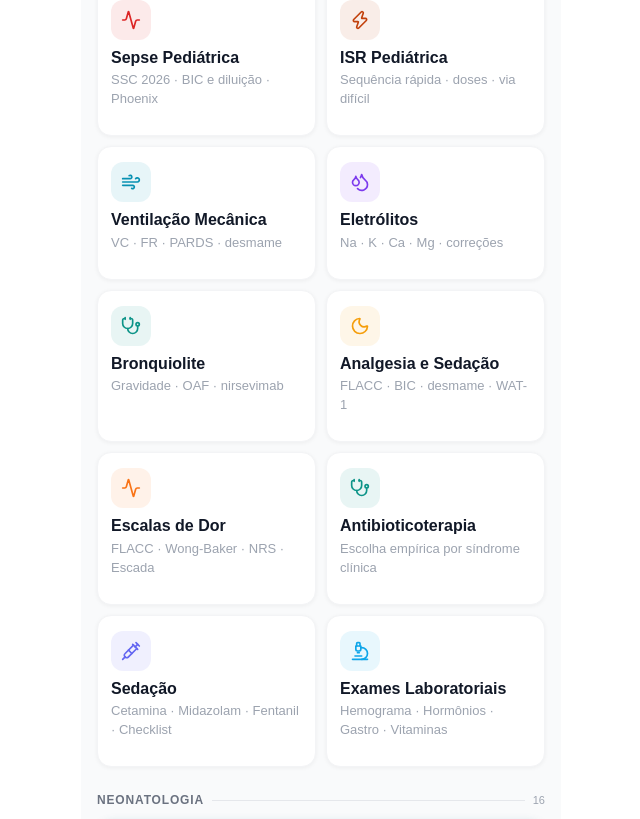
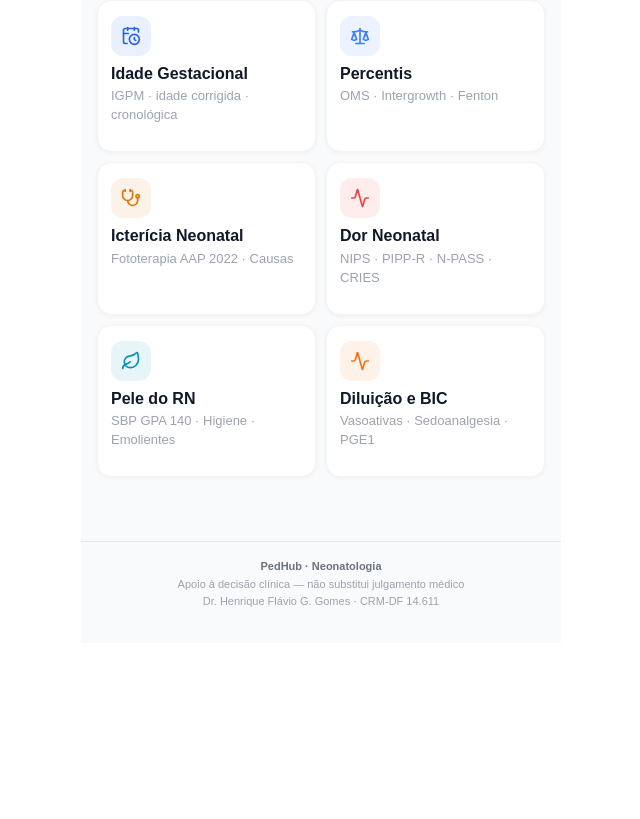
Before and after one commit to henriquepedbsb-pixel/pedhub, a React (Vite) app: page / in a window 1280 px wide. Shown: the part 1175-1994 px from the top of the page, without its empty margins (319-959 px from the left). After the commit the page ends 1818 px from the top, so only its background shows below. Built offline with nearby package versions, Linux system fonts and the light colour scheme.

Commit message:
feat: rota percentis-oms para pediatria geral

```diff
--- a/src/App.jsx
+++ b/src/App.jsx
@@ -1,229 +1,210 @@
-// src/App.jsx — PedHub · PedSuite
+// src/modulos/neonatal.jsx
+// Hub Neonatal — tela de entrada para os módulos de Neonatologia
 
-import { lazy, Suspense } from "react";
-import { Routes, Route, useNavigate, useLocation } from "react-router-dom";
-import { ArrowLeft } from "lucide-react";
-import PedHub from "./PedHub"; // importação direta — não lazy
+import React from "react";
+import { useNavigate } from "react-router-dom";
+import {
+  Baby,
+  Scale,
+  Zap,
+  Wind,
+  Calculator,
+  CalendarClock,
+  Thermometer,
+  BookOpen,
+  AlertTriangle,
+  Pill,
+  Heart,
+  Droplets,
+  Stethoscope,
+  Activity,
+  Leaf,
+} from "lucide-react";
 
-/* ─── Lazy imports — Pediatria Geral ─────────────────────────────────────── */
-const Percentis        = lazy(() => import("./modulos/percentis"));
-const Urgencias        = lazy(() => import("./modulos/urgencias"));
-const Formulas         = lazy(() => import("./modulos/formulas"));
-const Gastropediatria  = lazy(() => import("./modulos/gastropediatria"));
-const Pedfarma         = lazy(() => import("./modulos/pedfarma"));
-const Vacinal          = lazy(() => import("./modulos/vacinal"));
-const Hidratacao       = lazy(() => import("./modulos/hidratacao"));
-const Scores           = lazy(() => import("./modulos/scores"));
-const FebreSemFoco     = lazy(() => import("./modulos/febre-sem-foco"));
-const TceLeve          = lazy(() => import("./modulos/tce-leve"));
-const Dnpm             = lazy(() => import("./modulos/dnpm"));
-const Dermato          = lazy(() => import("./modulos/dermato"));
-const Sepse            = lazy(() => import("./modulos/sepse"));
-const ISR              = lazy(() => import("./modulos/isr"));
-const Ventilacao       = lazy(() => import("./modulos/ventilacao"));
-const Eletrolitos      = lazy(() => import("./modulos/eletrolitos"));
-const Bronquiolite     = lazy(() => import("./modulos/bronquiolite"));
-const AnalgesiaSedacao = lazy(() => import("./modulos/analgesia-sedacao"));
-const Dor              = lazy(() => import("./modulos/dor"));
-const Antibioticos     = lazy(() => import("./modulos/antibioticos"));
-const Sedacao          = lazy(() => import("./modulos/sedacao"));
-const ExamesLab        = lazy(() => import("./modulos/exames-lab"));
-const IdadeGestacional = lazy(() => import("./modulos/idade-gestacional"));
+const COR_HUB = "#0E7490";
 
-/* ─── Lazy imports — Neonatologia ────────────────────────────────────────── */
-const Neonatal         = lazy(() => import("./modulos/neonatal"));
-const CuidadosPeleRn   = lazy(() => import("./modulos/cuidados-pele-rn"));
-const Neonatologia1    = lazy(() => import("./modulos/neonatologia-1"));
-const Neonatologia2    = lazy(() => import("./modulos/neonatologia-2"));
-const Neonatologia3    = lazy(() => import("./modulos/neonatologia-3"));
-const Neonatologia4    = lazy(() => import("./modulos/neonatologia-4"));
-const Neonatologia5    = lazy(() => import("./modulos/neonatologia-5"));
-const Neonatologia6    = lazy(() => import("./modulos/neonatologia-6"));
-const DilucaoBic       = lazy(() => import("./modulos/dilucao-bic"));
-const TigNeonatal      = lazy(() => import("./modulos/tig-neonatal"));
-const Canguru          = lazy(() => import("./modulos/canguru"));
-const DexametasonaDbp  = lazy(() => import("./modulos/dexametasona-dbp"));
-const GuiaVacinal2026  = lazy(() => import("./modulos/guia-vacinal-2026"));
-const DorNeonatal      = lazy(() => import("./modulos/DorNeonatal"));
-const Hipotermia       = lazy(() => import("./modulos/hipotermia"));
-const Surfactante      = lazy(() => import("./modulos/surfactante"));
-const NEC              = lazy(() => import("./modulos/nec"));
+/* ─── Seções temáticas ───────────────────────────────────────────────────── */
+const SECOES = [
+  {
+    titulo: "Sala de Parto",
+    Icon: Zap,
+    mods: [
+      { rota: "/neonatologia-1", label: "Reanimação RNPT <34s", desc: "Sala de parto · SBP 2026", Icon: Zap,        cor: "#0E7490" },
+      { rota: "/neonatologia-6", label: "Reanimação RN ≥34s",   desc: "Sala de parto · SBP 2026", Icon: Wind,       cor: "#0284C7" },
+      { rota: "/neonatologia-4", label: "Scores Neonatais",      desc: "Apgar · Capurro · Silverman", Icon: Calculator, cor: "#7C3AED" },
+    ],
+  },
+  {
+    titulo: "Cuidados Intensivos",
+    Icon: Thermometer,
+    mods: [
+      { rota: "/hipotermia",       label: "Hipotermia Terapêutica",  desc: "EHI · Thompson · reaquecimento", Icon: Thermometer,   cor: "#4F46E5" },
+      { rota: "/surfactante",      label: "Surfactante",             desc: "LISA · INSURE · dose por peso",  Icon: BookOpen,       cor: "#059669" },
+      { rota: "/nec",              label: "Enterocolite Necrosante", desc: "Bell · ATB por peso/IG · cirurgia", Icon: AlertTriangle, cor: "#92400E" },
+      { rota: "/dexametasona-dbp", label: "Dexa DBP",                desc: "DART · Protocolo HMIB · RNPT",   Icon: Pill,           cor: "#0891B2" },
+    ],
+  },
+  {
+    titulo: "Metabólico & Nutrição",
+    Icon: Droplets,
+    mods: [
+      { rota: "/neonatologia-2", label: "Hipoglicemia Neonatal", desc: "Hipoglicemia · Gel de Dextrose",      Icon: Heart,    cor: "#0D9488" },
+      { rota: "/neonatologia-5", label: "NPT Neonatal",          desc: "Nutrição Parenteral · Eletrólitos",   Icon: Droplets, cor: "#6366F1" },
+      { rota: "/tig-neonatal",   label: "TIG Neonatal",          desc: "Taxa de Infusão de Glicose · UCIN",   Icon: Droplets, cor: "#0891B2" },
+      { rota: "/canguru",        label: "Canguru",               desc: "Prescrição e Receituário Neonatal",   Icon: Heart,    cor: "#10B981" },
+    ],
+  },
+  {
+    titulo: "Avaliação & Conforto",
+    Icon: Stethoscope,
+    mods: [
+      { rota: "/idade-gestacional", label: "Idade Gestacional",  desc: "IGPM · idade corrigida · cronológica", Icon: CalendarClock, cor: "#2563EB" },
+      { rota: "/percentis",         label: "Percentis",          desc: "OMS · Intergrowth · Fenton",          Icon: Scale,         cor: "#3B82F6" },
+      { rota: "/neonatologia-3",  label: "Icterícia Neonatal", desc: "Fototerapia AAP 2022 · Causas",      Icon: Stethoscope, cor: "#D97706" },
+      { rota: "/dor-neonatal",    label: "Dor Neonatal",       desc: "NIPS · PIPP-R · N-PASS · CRIES",     Icon: Activity,    cor: "#EF4444" },
+      { rota: "/cuidados-pele-rn",label: "Pele do RN",         desc: "SBP GPA 140 · Higiene · Emolientes", Icon: Leaf,        cor: "#0891B2" },
+      { rota: "/dilucao-bic",     label: "Diluição e BIC",     desc: "Vasoativas · Sedoanalgesia · PGE1",  Icon: Activity,    cor: "#F97316" },
+    ],
+  },
+];
 
-/* ─── Mapa de módulos — label + cor para o Header ───────────────────────── */
-/* Campo opcional "voltar": rota de retorno do botão voltar (default "/")    */
-const MODULO_MAP = {
-  // Pediatria Geral
-  "/percentis":         { label: "Percentis",                 cor: "#3B82F6" },
-  "/urgencias":         { label: "Urgências",                 cor: "#EF4444" },
-  "/formulas":          { label: "Fórmulas Infantis",         cor: "#10B981" },
-  "/gastropediatria":   { label: "Gastropediatria",           cor: "#F59E0B" },
-  "/pedfarma":          { label: "PedFarma",                  cor: "#8B5CF6" },
-  "/vacinal":           { label: "Calendário Vacinal",        cor: "#06B6D4" },
-  "/hidratacao":        { label: "Hidratação",                cor: "#3B82F6" },
-  "/scores":            { label: "Scores Pediátricos",        cor: "#F97316" },
-  "/febre-sem-foco":    { label: "Febre Sem Foco",            cor: "#EF4444" },
-  "/tce-leve":          { label: "TCE Leve",                  cor: "#7C3AED" },
-  "/dnpm":              { label: "DNPM",                      cor: "#8B5CF6" },
-  "/dermato":           { label: "Dermatologia",              cor: "#EC4899" },
-  "/sepse":             { label: "Sepse Pediátrica",          cor: "#DC2626" },
-  "/isr":               { label: "ISR Pediátrica",            cor: "#C2410C" },
-  "/ventilacao":        { label: "Ventilação Mecânica",       cor: "#0891B2" },
-  "/eletrolitos":       { label: "Distúrbios Eletrolíticos",  cor: "#7C3AED" },
-  "/bronquiolite":      { label: "Bronquiolite",              cor: "#0D9488" },
-  "/analgesia-sedacao": { label: "Analgesia e Sedação",       cor: "#F59E0B" },
-  "/dor":               { label: "Escalas de Dor",            cor: "#F97316" },
-  "/antibioticos":      { label: "Antibioticoterapia",        cor: "#0D9488" },
-  "/sedacao":           { label: "Sedação em Procedimentos",  cor: "#6366F1" },
-  "/exames-lab":        { label: "Exames Laboratoriais",      cor: "#0EA5E9" },
-  "/idade-gestacional": { label: "Idade Gestacional",         cor: "#2563EB", voltar: "/neonatal" },
-  // Neonatologia — hub
-  "/neonatal":          { label: "Neonatologia",              cor: "#0E7490" },
-  // Neonatologia — módulos (voltam ao hub)
-  "/cuidados-pele-rn":  { label: "Pele do RN",                cor: "#0891B2", voltar: "/neonatal" },
-  "/neonatologia-1":    { label: "Neonatologia I",            cor: "#0E7490", voltar: "/neonatal" },
-  "/neonatologia-2":    { label: "Neonatologia II",           cor: "#0D9488", voltar: "/neonatal" },
-  "/neonatologia-3":    { label: "Neonatologia III",          cor: "#D97706", voltar: "/neonatal" },
-  "/neonatologia-4":    { label: "Neonatologia IV",           cor: "#7C3AED", voltar: "/neonatal" },
-  "/neonatologia-5":    { label: "Neonatologia V",            cor: "#6366F1", voltar: "/neonatal" },
-  "/neonatologia-6":    { label: "Neonatologia VI",           cor: "#0284C7", voltar: "/neonatal" },
-  "/dilucao-bic":       { label: "Diluição e BIC",            cor: "#F97316", voltar: "/neonatal" },
-  "/tig-neonatal":      { label: "TIG Neonatal",              cor: "#0891B2", voltar: "/neonatal" },
-  "/canguru":           { label: "Canguru",                   cor: "#10B981", voltar: "/neonatal" },
-  "/dexametasona-dbp":  { label: "Dexa DBP",                  cor: "#0891B2", voltar: "/neonatal" },
-  "/guia-vacinal-2026": { label: "Guia Vacinal 2026",         cor: "#06B6D4", voltar: "/neonatal" },
-  "/dor-neonatal":      { label: "Dor Neonatal",              cor: "#EF4444", voltar: "/neonatal" },
-  "/hipotermia":        { label: "Hipotermia Terapêutica",    cor: "#4F46E5", voltar: "/neonatal" },
-  "/surfactante":       { label: "Surfactante",               cor: "#059669", voltar: "/neonatal" },
-  "/nec":               { label: "Enterocolite Necrosante",   cor: "#92400E", voltar: "/neonatal" },
-};
+/* ─── Card de módulo ─────────────────────────────────────────────────────── */
+function ModuloCard({ modulo, onClick }) {
+  const { label, desc, Icon, cor } = modulo;
+  return (
+    <button
+      onClick={onClick}
+      style={{
+        background: "#fff",
+        border: "1.5px solid #F3F4F6",
+        borderRadius: 14,
+        padding: "15px 13px",
+        cursor: "pointer",
+        textAlign: "left",
+        display: "flex",
+        flexDirection: "column",
+        gap: 8,
+        width: "100%",
+        boxShadow: "0 1px 4px rgba(0,0,0,0.05)",
+      }}
+    >
+      <div style={{
+        width: 40, height: 40, borderRadius: 12,
+        background: cor + "18",
+        display: "flex", alignItems: "center", justifyContent: "center",
+        flexShrink: 0,
+      }}>
+        <Icon size={20} color={cor} />
+      </div>
+      <div>
+        <p style={{
+          fontWeight: 700, fontSize: 16,
+          color: "#111827", margin: "0 0 3px",
+          lineHeight: 1.3,
+          wordBreak: "break-word", hyphens: "auto",
+        }}>{label}</p>
+        <p style={{
+          fontSize: 13, color: "#9CA3AF",
+          margin: 0, lineHeight: 1.45,
+          wordBreak: "break-word",
+        }}>{desc}</p>
+      </div>
+      <div style={{ height: 3, borderRadius: 2, background: cor + "40", marginTop: "auto" }} />
+    </button>
+  );
+}
 
-/* ─── Header global ──────────────────────────────────────────────────────── */
-function Header() {
+/* ─── Hub Neonatal ───────────────────────────────────────────────────────── */
+export default function Neonatal() {
   const navigate = useNavigate();
-  const location = useLocation();
-  const modulo   = MODULO_MAP[location.pathname];
-
-  if (!modulo) return null;
-
-  const destinoVoltar = modulo.voltar || "/";
+  const totalMods = SECOES.reduce((acc, s) => acc + s.mods.length, 0);
 
   return (
     <div style={{
-      position: "sticky", top: 0, zIndex: 100,
-      background: "#ffffff", borderBottom: "2px solid #F3F4F6",
-      width: "100%",
+      fontFamily: "'DM Sans', sans-serif",
+      maxWidth: 480, margin: "0 auto",
+      minHeight: "100vh",
+      background: "#F9FAFB",
     }}>
+      {/* Hero */}
       <div style={{
-        maxWidth: 480, margin: "0 auto",
-        display: "flex", alignItems: "center",
-        padding: "11px 16px", gap: 12,
+        background: "linear-gradient(135deg, #0E7490 0%, #155E75 100%)",
+        padding: "24px 20px 22px",
+        color: "#fff",
       }}>
-        <button
-          onClick={() => navigate(destinoVoltar)}
-          aria-label="Voltar"
-          style={{
-            background: "none", border: "none", cursor: "pointer",
-            padding: 4, display: "flex", alignItems: "center",
-            borderRadius: 8,
-          }}
-        >
-          <ArrowLeft size={22} color={modulo.cor} />
-        </button>
-        <span style={{
-          fontFamily: "'DM Sans', sans-serif",
-          fontWeight: 700, fontSize: 16, color: "#111827",
-          flex: 1,
-        }}>
-          {modulo.label}
-        </span>
-        <div style={{
-          width: 8, height: 8, borderRadius: "50%",
-          background: modulo.cor, flexShrink: 0,
-        }} />
+        <div style={{ display: "flex", alignItems: "center", gap: 12 }}>
+          <div style={{
+            background: "rgba(255,255,255,0.18)",
+            borderRadius: 14, width: 48, height: 48,
+            display: "flex", alignItems: "center", justifyContent: "center",
+            flexShrink: 0,
+          }}>
+            <Baby size={26} color="#fff" />
+          </div>
+          <div>
+            <h1 style={{
+              fontFamily: "'DM Serif Display', serif",
+              fontSize: 26, margin: "0 0 3px", lineHeight: 1.1,
+            }}>
+              Neonatologia
+            </h1>
+            <p style={{ fontSize: 13, opacity: 0.88, margin: 0 }}>
+              {totalMods} ferramentas · do parto à alta da UCIN
+            </p>
+          </div>
+        </div>
+      </div>
+
+      {/* Seções */}
+      <div style={{ padding: "16px 16px 40px" }}>
+        {SECOES.map((secao) => (
+          <div key={secao.titulo} style={{ marginBottom: 24 }}>
+            <div style={{
+              display: "flex", alignItems: "center", gap: 8,
+              marginBottom: 12,
+            }}>
+              <secao.Icon size={16} color={COR_HUB} />
+              <p style={{
+                fontWeight: 700, fontSize: 12,
+                color: "#374151", margin: 0,
+                letterSpacing: "0.06em",
+                textTransform: "uppercase",
+              }}>
+                {secao.titulo}
+              </p>
+              <div style={{ flex: 1, height: 1, background: "#E5E7EB" }} />
+              <span style={{ fontSize: 11, color: "#9CA3AF" }}>{secao.mods.length}</span>
+            </div>
+
+            <div style={{
+              display: "grid",
+              gridTemplateColumns: "1fr 1fr",
+              gap: 10,
+            }}>
+              {secao.mods.map((m) => (
+                <ModuloCard
+                  key={m.rota}
+                  modulo={m}
+                  onClick={() => navigate(m.rota)}
+                />
+              ))}
+            </div>
+          </div>
+        ))}
+      </div>
+
+      {/* Footer */}
+      <div style={{
+        textAlign: "center",
+        padding: "16px 20px 32px",
+        borderTop: "1px solid #E5E7EB",
+      }}>
+        <p style={{ fontSize: 11, color: "#9CA3AF", margin: 0, lineHeight: 1.6 }}>
+          <strong style={{ color: "#6B7280" }}>PedHub · Neonatologia</strong><br />
+          Apoio à decisão clínica — não substitui julgamento médico<br />
+          Dr. Henrique Flávio G. Gomes · CRM-DF 14.611
+        </p>
       </div>
     </div>
   );
 }
-
-/* ─── Loading fallback ───────────────────────────────────────────────────── */
-function Loading() {
-  return (
-    <div style={{
-      display: "flex", flexDirection: "column",
-      justifyContent: "center", alignItems: "center",
-      height: "60vh", gap: 12,
-      fontFamily: "'DM Sans', sans-serif",
-    }}>
-      <div style={{
-        width: 36, height: 36, borderRadius: "50%",
-        border: "3px solid #E5E7EB",
-        borderTopColor: "#3B82F6",
-        animation: "pedhub-spin 0.7s linear infinite",
-      }} />
-      <style>{`@keyframes pedhub-spin { to { transform: rotate(360deg); } }`}</style>
-      <p style={{ fontSize: 13, color: "#9CA3AF", margin: 0 }}>Carregando módulo…</p>
-    </div>
-  );
-}
-
-/* ─── App principal ──────────────────────────────────────────────────────── */
-export default function App() {
-  return (
-    <>
-      <Header />
-      <Suspense fallback={<Loading />}>
-        <Routes>
-          {/* Home */}
-          <Route path="/"                  element={<PedHub />} />
-
-          {/* ─── Pediatria Geral ─── */}
-          <Route path="/percentis"         element={<Percentis />} />
-          <Route path="/urgencias"         element={<Urgencias />} />
-          <Route path="/formulas"          element={<Formulas />} />
-          <Route path="/gastropediatria"   element={<Gastropediatria />} />
-          <Route path="/pedfarma"          element={<Pedfarma />} />
-          <Route path="/vacinal"           element={<Vacinal />} />
-          <Route path="/hidratacao"        element={<Hidratacao />} />
-          <Route path="/scores"            element={<Scores />} />
-          <Route path="/febre-sem-foco"    element={<FebreSemFoco />} />
-          <Route path="/tce-leve"          element={<TceLeve />} />
-          <Route path="/dnpm"              element={<Dnpm />} />
-          <Route path="/dermato"           element={<Dermato />} />
-          <Route path="/sepse"             element={<Sepse />} />
-          <Route path="/isr"               element={<ISR />} />
-          <Route path="/ventilacao"        element={<Ventilacao />} />
-          <Route path="/eletrolitos"       element={<Eletrolitos />} />
-          <Route path="/bronquiolite"      element={<Bronquiolite />} />
-          <Route path="/analgesia-sedacao" element={<AnalgesiaSedacao />} />
-          <Route path="/dor"               element={<Dor />} />
-          <Route path="/antibioticos"      element={<Antibioticos />} />
-          <Route path="/sedacao"           element={<Sedacao />} />
-          <Route path="/exames-lab"        element={<ExamesLab />} />
-          <Route path="/idade-gestacional" element={<IdadeGestacional />} />
-
-          {/* ─── Neonatologia ─── */}
-          <Route path="/neonatal"          element={<Neonatal />} />
-          <Route path="/cuidados-pele-rn"  element={<CuidadosPeleRn />} />
-          <Route path="/neonatologia-1"    element={<Neonatologia1 />} />
-          <Route path="/neonatologia-2"    element={<Neonatologia2 />} />
-          <Route path="/neonatologia-3"    element={<Neonatologia3 />} />
-          <Route path="/neonatologia-4"    element={<Neonatologia4 />} />
-          <Route path="/neonatologia-5"    element={<Neonatologia5 />} />
-          <Route path="/neonatologia-6"    element={<Neonatologia6 />} />
-          <Route path="/dilucao-bic"       element={<DilucaoBic />} />
-          <Route path="/tig-neonatal"      element={<TigNeonatal />} />
-          <Route path="/canguru"           element={<Canguru />} />
-          <Route path="/dexametasona-dbp"  element={<DexametasonaDbp />} />
-          <Route path="/guia-vacinal-2026" element={<GuiaVacinal2026 />} />
-          <Route path="/dor-neonatal"      element={<DorNeonatal />} />
-          <Route path="/hipotermia"        element={<Hipotermia />} />
-          <Route path="/surfactante"       element={<Surfactante />} />
-          <Route path="/nec"               element={<NEC />} />
-
-          {/* Fallback */}
-          <Route path="*"                  element={<PedHub />} />
-        </Routes>
-      </Suspense>
-    </>
-  );
-}
```
